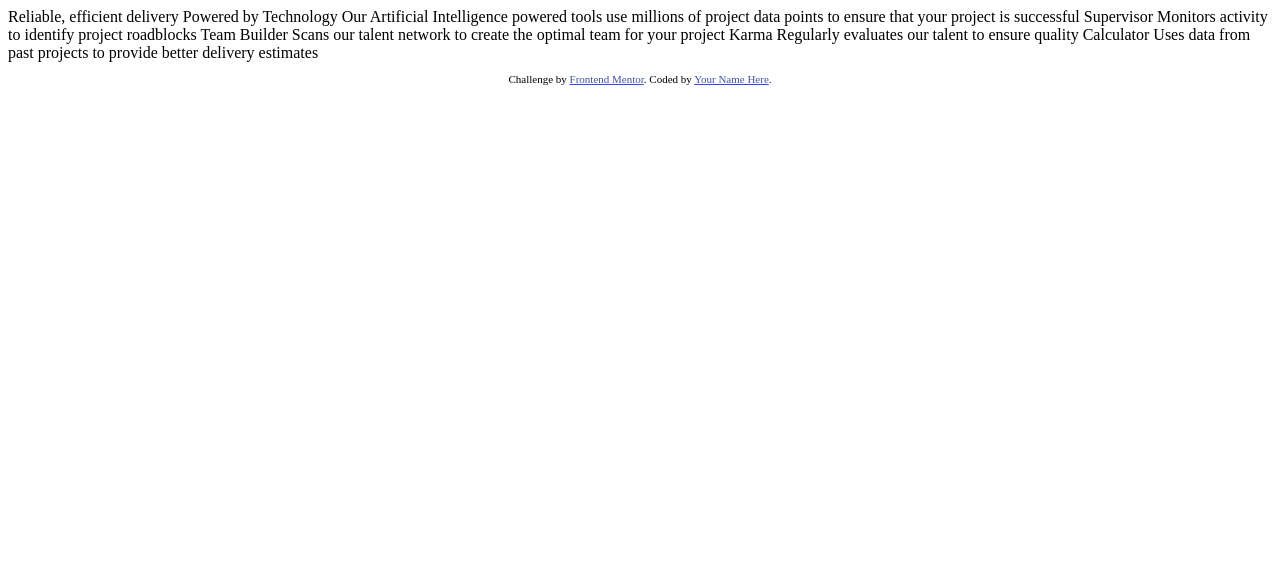
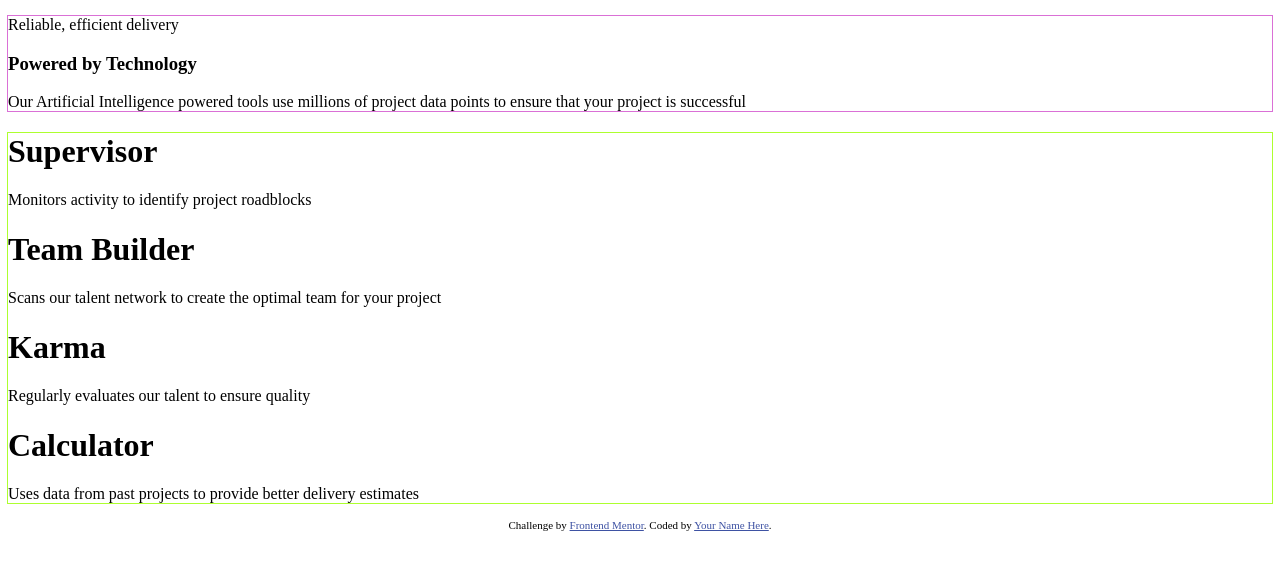
Before and after one commit to ngchrbn/four-card-feature, a plain HTML site: page index.html in a window 1280 px wide. Drawn offline with Linux system fonts and the light colour scheme.

Commit message:
Added html structure

```diff
--- a/index.html
+++ b/index.html
@@ -1,8 +1,10 @@
 <!DOCTYPE html>
 <html lang="en">
+
 <head>
   <meta charset="UTF-8">
-  <meta name="viewport" content="width=device-width, initial-scale=1.0"> <!-- displays site properly based on user's device -->
+  <meta name="viewport" content="width=device-width, initial-scale=1.0">
+  <!-- displays site properly based on user's device -->
 
   <link rel="icon" type="image/png" sizes="32x32" href="./images/favicon-32x32.png">
 
@@ -11,31 +13,44 @@
 
   <!-- Feel free to remove these styles or customise in your own stylesheet 👍 -->
   <style>
-    .attribution { font-size: 11px; text-align: center; }
-    .attribution a { color: hsl(228, 45%, 44%); }
+    .attribution {
+      font-size: 11px;
+      text-align: center;
+    }
+
+    .attribution a {
+      color: hsl(228, 45%, 44%);
+    }
   </style>
 </head>
+
 <body>
-
-  Reliable, efficient delivery
-  Powered by Technology
-
-  Our Artificial Intelligence powered tools use millions of project data points
-  to ensure that your project is successful
-
-  Supervisor
-  Monitors activity to identify project roadblocks
-
-  Team Builder
-  Scans our talent network to create the optimal team for your project
-
-  Karma
-  Regularly evaluates our talent to ensure quality
-
-  Calculator
-  Uses data from past projects to provide better delivery estimates
-
-
+  <div class="container">
+    <div class="main">
+      <p>Reliable, efficient delivery</p>
+      <h3>Powered by Technology</h3>
+      <p>Our Artificial Intelligence powered tools use millions of project data points
+        to ensure that your project is successful</p>
+    </div>
+    <div class="cards">
+      <div class="supervisor">
+        <h1>Supervisor</h1>
+        <p>Monitors activity to identify project roadblocks</p>
+      </div>
+      <div class="team-builder">
+        <h1>Team Builder</h1>
+        <p>Scans our talent network to create the optimal team for your project</p>
+      </div>
+      <div class="karma">
+        <h1>Karma</h1>
+        <p>Regularly evaluates our talent to ensure quality</p>
+      </div>
+      <div class="calculator">
+        <h1>Calculator</h1>
+        <p>Uses data from past projects to provide better delivery estimates</p>
+      </div>
+    </div>
+    </div>
   <footer>
     <p class="attribution">
       Challenge by <a href="https://www.frontendmentor.io?ref=challenge" target="_blank">Frontend Mentor</a>.
@@ -43,4 +58,5 @@
     </p>
   </footer>
 </body>
+
 </html>
--- a/main.css
+++ b/main.css
@@ -0,0 +1,7 @@
+.main {
+    outline: 1px solid orchid;
+}
+
+.cards {
+    outline: 1px solid greenyellow;
+}
```
